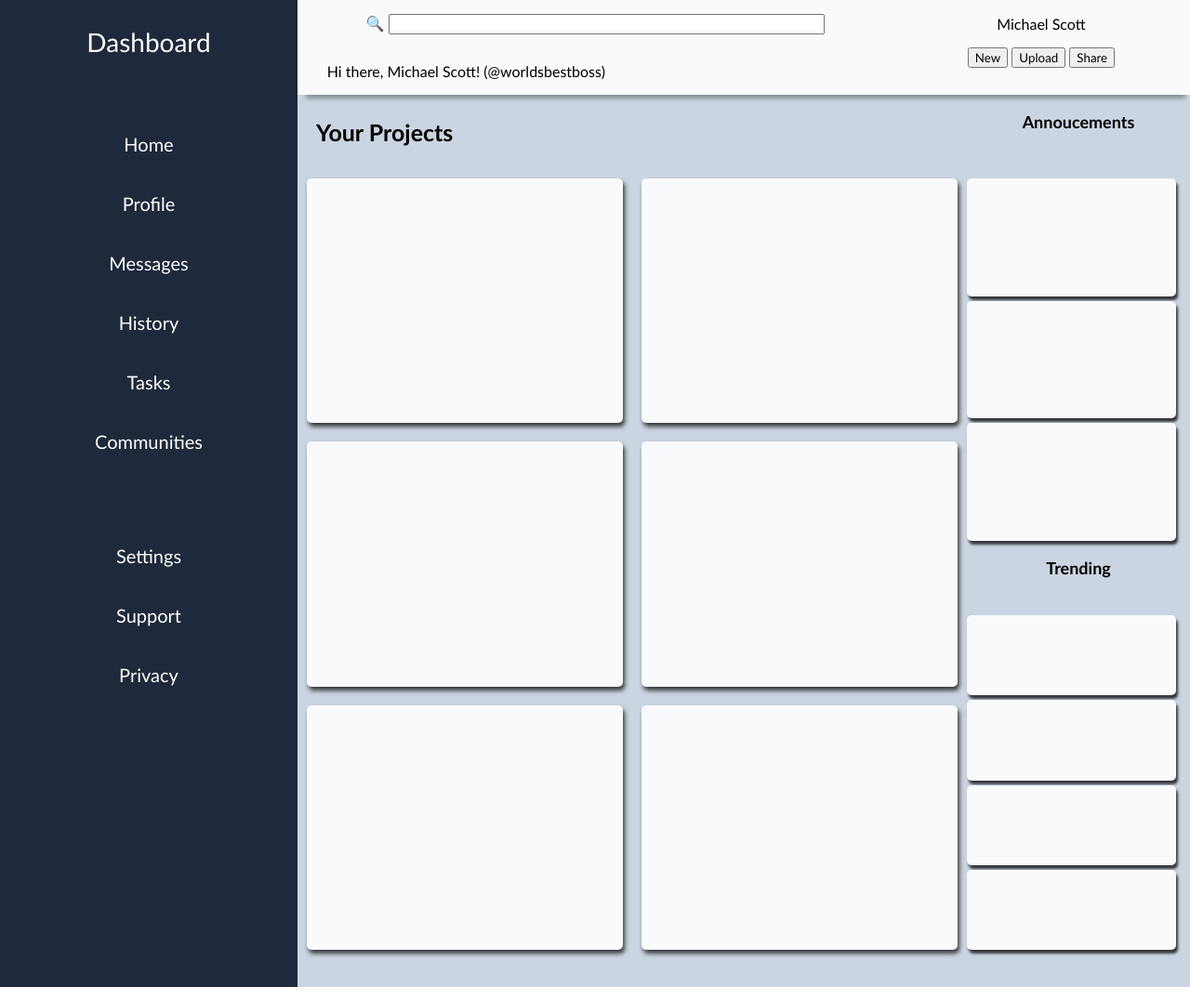
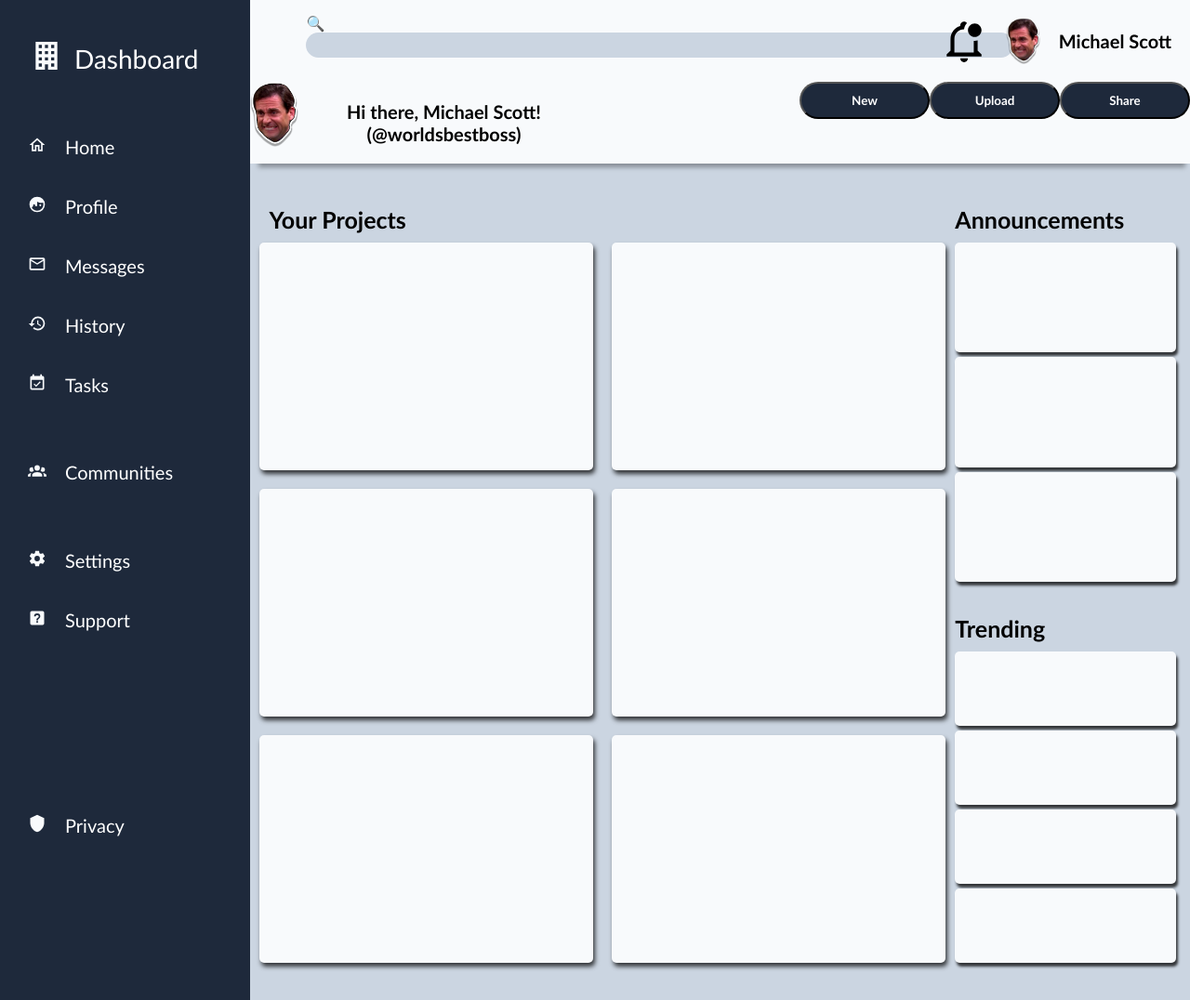
Before and after one commit to dtimput/Admin-Dashboard, a plain HTML site: page index.html in a window 1280 px wide. Shown: the whole page at 93% size. Drawn offline with Linux system fonts and the light colour scheme.

Commit message:
added icons

```diff
--- a/index.html
+++ b/index.html
@@ -12,12 +12,15 @@
       <div class="header">
         <form>
           <label for="searchbar">🔍</label>
-          <input type="text" id="searchbar" name="searchbar" size="60" />
+          <input type="text" id="searchbar" name="searchbar" size="100" />
         </form>
         <div class="username">
+          <img src="images/profilepic.png" />
           <p>Hi there, Michael Scott! (@worldsbestboss)</p>
         </div>
         <div class="profile-info">
+          <img src="images/notification.svg" />
+          <img src="images/profilepic.png" />
           <p>Michael Scott</p>
         </div>
         <div class="header-buttons">
@@ -28,34 +31,44 @@
       </div>
       <div class="sidebar">
         <div class="sidebar-item dashboard">
-          <p>Dashboard</p>
+          <a href=""><img src="images/dashboard.svg" /></a>
+          <a href=""><p>Dashboard</p></a>
         </div>
         <div class="sidebar-item">
-          <p>Home</p>
+          <a href=""><img src="images/home.svg" /></a>
+          <a href=""><p>Home</p></a>
         </div>
         <div class="sidebar-item">
-          <p>Profile</p>
+          <a href=""><img src="images/profile.svg" /></a>
+          <a href=""><p>Profile</p></a>
         </div>
         <div class="sidebar-item">
-          <p>Messages</p>
+          <a href=""><img src="images/messages.svg" /></a>
+          <a href=""><p>Messages</p></a>
         </div>
         <div class="sidebar-item">
-          <p>History</p>
+          <a href=""><img src="images/history.svg" /></a>
+          <a href=""><p>History</p></a>
         </div>
         <div class="sidebar-item">
-          <p>Tasks</p>
+          <a href=""><img src="images/task.svg" /></a>
+          <a href=""><p>Tasks</p></a>
         </div>
         <div class="sidebar-item">
-          <p>Communities</p>
+          <a href=""><img src="images/community.svg" /></a>
+          <a href=""><p>Communities</p></a>
         </div>
         <div class="sidebar-item">
-          <p>Settings</p>
+          <a href=""><img src="images/settings.svg" /></a>
+          <a href=""><p>Settings</p></a>
         </div>
         <div class="sidebar-item">
-          <p>Support</p>
+          <a href=""><img src="images/support.svg" /></a>
+          <a href=""><p>Support</p></a>
         </div>
         <div class="sidebar-item">
-          <p>Privacy</p>
+          <a href=""><img src="images/privacy.svg" /></a>
+          <a href=""><p>Privacy</p></a>
         </div>
       </div>
       <div class="content">
@@ -70,8 +83,8 @@
           <div class="projects-item"></div>
           <div class="projects-item"></div>
         </div>
-        <div class="annoucements">
-          <p>Annoucements</p>
+        <div class="announcements">
+          <p>Announcements</p>
         </div>
         <div class="annoucements-container">
           <div class="announcement-item"></div>
--- a/style.css
+++ b/style.css
@@ -9,9 +9,14 @@ body {
   height: 100vh;
 }
 
+a {
+  text-decoration: none;
+  color: white;
+}
+
 .container {
   display: grid;
-  grid-template-columns: 1fr 3fr;
+  grid-template-columns: 0.8fr 3fr;
   grid-template-rows: 1fr 6fr;
   height: 100vh;
 }
@@ -31,23 +36,53 @@ body {
 form {
   grid-column: 1 / 3;
   grid-row: 1 / 2;
-  text-align: center;
+  text-align: left;
   padding-top: 15px;
+  padding-left: 60px;
+}
+input {
+  border-radius: 16px;
+  border: none;
+  background-color: #cbd5e1;
+  height: 25px;
 }
 .username {
   grid-column: 1 / 2;
   grid-row: 2 / 3;
   text-align: center;
+  font-weight: bolder;
+  font-size: 20px;
+  display: flex;
+  justify-content: center;
+}
+
+.username img {
+  height: 70px;
+  width: auto;
+  padding-right: 30px;
 }
 .profile-info {
   grid-column: 3 / 4;
   grid-row: 1 / 2;
-  text-align: center;
+  text-align: right;
+  font-weight: bolder;
+  font-size: 20px;
+  padding-right: 20px;
+  display: flex;
+  justify-content: right;
+  align-items: center;
+}
+.profile-info img {
+  height: 50px;
+  width: auto;
+  padding-right: 20px;
 }
 .header-buttons {
   grid-column: 3 / 4;
   grid-row: 2 / 3;
   text-align: center;
+  display: flex;
+  justify-content: space-around;
 }
 .sidebar {
   background-color: #1e293b;
@@ -63,9 +98,26 @@ form {
   font-size: 28px;
   color: white;
 }
+.sidebar-item.dashboard img {
+  width: 40px;
+  height: 40px;
+  align-content: center;
+  padding-right: 10px;
+}
 .sidebar-item {
   font-size: 20px;
   color: white;
+  display: flex;
+  justify-content: left;
+  align-items: center;
+  padding-left: 30px;
+}
+
+.sidebar-item img {
+  width: 20px;
+  height: 20px;
+  align-content: center;
+  padding-right: 20px;
 }
 
 .content {
@@ -85,12 +137,21 @@ form {
   font-size: 25px;
   font-weight: bold;
 }
-.annoucements {
+.projects p {
+  padding-top: 20px;
+  margin-bottom: 0;
+}
+.announcements {
   grid-row: 1 / 2;
   grid-column: 2 / 3;
-  text-align: center;
-  font-size: 18px;
+  text-align: left;
+  font-size: 25px;
   font-weight: bold;
+}
+
+.announcements p {
+  padding-top: 20px;
+  margin-bottom: 0;
 }
 .projects-container {
   grid-column: 1 / 2;
@@ -128,9 +189,13 @@ form {
 .trending {
   grid-column: 2 / 3;
   grid-row: 3 / 4;
-  text-align: center;
-  font-size: 18px;
+  text-align: left;
+  font-size: 25px;
   font-weight: bold;
+}
+.trending p {
+  padding-top: 10px;
+  margin-bottom: 0;
 }
 .trending-container {
   grid-column: 2 / 3;
@@ -147,3 +212,12 @@ form {
   border-radius: 5px;
   box-shadow: 2px 4px 3px 0px rgba(0, 0, 0, 0.75);
 }
+
+button {
+  background-color: #1e293b;
+  color: white;
+  border-radius: 20px;
+  height: 40px;
+  width: 140px;
+  font-weight: bolder;
+}
```
Also changed, not shown: images/community.svg (added), images/dashboard.svg (added), images/history.svg (added), images/home.svg (added), images/messages.svg (added), images/notification.svg (added), images/privacy.svg (added), images/profile.svg (added), images/profilepic.png (added), images/settings.svg (added), images/support.svg (added), images/task.svg (added).
